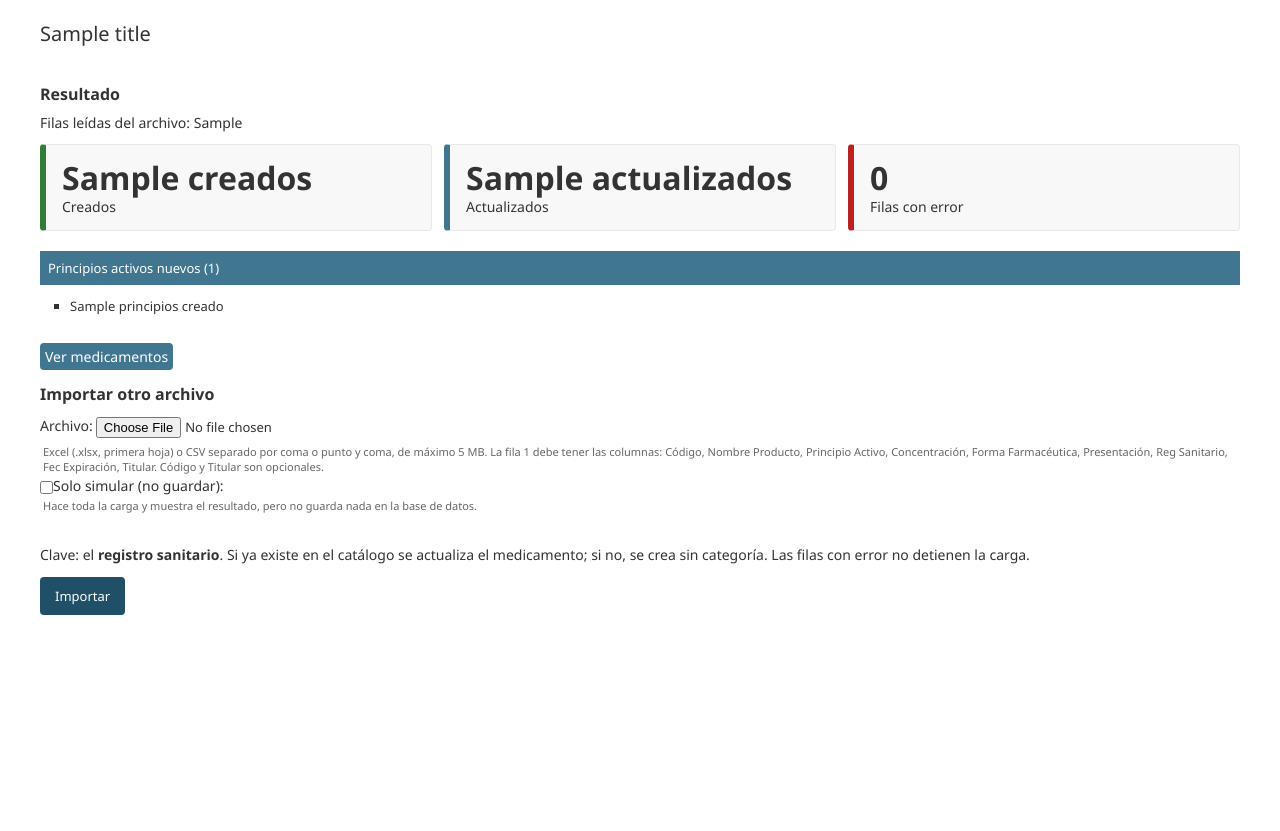
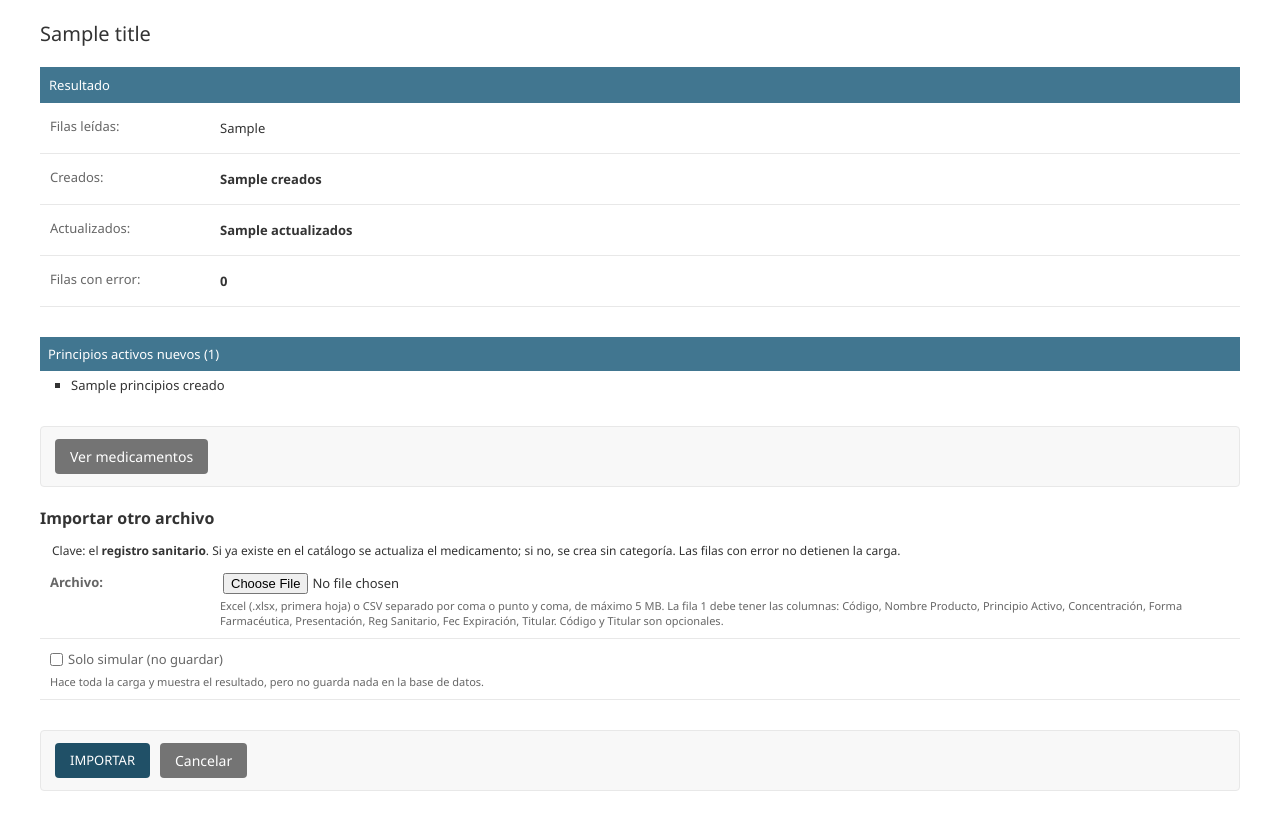
Before and after one commit to willardguillermo/boticompara, a Django app: template backend-admin/catalogo/templates/admin/catalogo/medicamento/importar_digemid.html in a window 1280 px wide. Shown: the part 92-923 px from the top of the page. Before the commit the page ends 707 px from the top, so only its background shows below. Run offline with Django 5.2, Linux system fonts and the light colour scheme; tables that the repository leaves empty hold one stand-in row (values such as "Sample post"); the template is opened without the code that fills it: values that come from a table or form of the project are taken from there, most other values are stand-ins (such as "Sample title", 1, 10 or a date in 2020); parts of the project's set-up code (start-up, migrations or seed data) failed here and were passed over.

Commit message:
style(admin): ordena el formulario de carga de DIGEMID con el estilo nativo (H46)

```diff
--- a/backend-admin/catalogo/templates/admin/catalogo/medicamento/importar_digemid.html
+++ b/backend-admin/catalogo/templates/admin/catalogo/medicamento/importar_digemid.html
@@ -1,20 +1,13 @@
 {% extends "admin/base_site.html" %}
-{% load i18n admin_urls %}
+{% load i18n static admin_urls %}
+{% comment %}
+H46: carga masiva del catálogo DIGEMID.
+Solo usa el marcado y las clases nativas del admin (forms.css): se ve igual en modo claro y oscuro.
+{% endcomment %}
 
-{% block extrastyle %}
-  {{ block.super }}
-  <style>
-    .digemid-tarjetas { display: flex; flex-wrap: wrap; gap: 12px; margin: 0 0 20px; }
-    .digemid-tarjeta { flex: 1 1 160px; padding: 14px 16px; border: 1px solid var(--hairline-color);
-                       border-left-width: 6px; border-radius: 4px; background: var(--darkened-bg); }
-    .digemid-tarjeta .numero { display: block; font-size: 2rem; font-weight: bold; line-height: 1.2; }
-    .digemid-tarjeta.creados { border-left-color: #2e7d32; }
-    .digemid-tarjeta.actualizados { border-left-color: #417690; }
-    .digemid-tarjeta.errores { border-left-color: #ba2121; }
-    .digemid-simulacion { padding: 10px 14px; margin: 0 0 16px; border-radius: 4px;
-                          background: var(--message-warning-bg); font-weight: bold; }
-  </style>
-{% endblock %}
+{% block extrastyle %}{{ block.super }}<link rel="stylesheet" href="{% static "admin/css/forms.css" %}">{% endblock %}
+
+{% block bodyclass %}{{ block.super }} app-{{ opts.app_label }} model-{{ opts.model_name }} change-form{% endblock %}
 
 {% block breadcrumbs %}
 <div class="breadcrumbs">
@@ -28,21 +21,30 @@
 {% block content %}
 <div id="content-main">
   {% if resultado %}
-    <h2>Resultado</h2>
     {% if resultado.simulacion %}
-      <p class="digemid-simulacion">SIMULACIÓN: no se guardó nada. Desmarca «Solo simular» para guardar.</p>
+      <ul class="messagelist"><li class="warning">SIMULACIÓN: no se guardó nada. Desmarca «Solo simular» para guardar.</li></ul>
     {% endif %}
-    <p>Filas leídas del archivo: {{ resultado.filas_leidas }}</p>
-    <div class="digemid-tarjetas">
-      <div class="digemid-tarjeta creados"><span class="numero">{{ resultado.creados }}</span>Creados</div>
-      <div class="digemid-tarjeta actualizados"><span class="numero">{{ resultado.actualizados }}</span>Actualizados</div>
-      <div class="digemid-tarjeta errores"><span class="numero">{{ resultado.errores|length }}</span>Filas con error</div>
+
+    <fieldset class="module aligned">
+      <h2 class="fieldset-heading">Resultado</h2>
+      <div class="form-row">
+        <div><div class="flex-container"><label>Filas leídas:</label><div class="readonly">{{ resultado.filas_leidas }}</div></div></div>
       </div>
+      <div class="form-row">
+        <div><div class="flex-container"><label>Creados:</label><div class="readonly"><strong>{{ resultado.creados }}</strong></div></div></div>
+      </div>
+      <div class="form-row">
+        <div><div class="flex-container"><label>Actualizados:</label><div class="readonly"><strong>{{ resultado.actualizados }}</strong></div></div></div>
+      </div>
+      <div class="form-row{% if resultado.errores %} errors{% endif %}">
+        <div><div class="flex-container"><label>Filas con error:</label><div class="readonly"><strong>{{ resultado.errores|length }}</strong></div></div></div>
+      </div>
+    </fieldset>
 
     {% if resultado.principios_creados %}
       <div class="module">
         <h2>Principios activos nuevos ({{ resultado.principios_creados|length }})</h2>
-        <ul style="margin: 10px 0 10px 20px;">
+        <ul>
           {% for nombre in resultado.principios_creados %}<li>{{ nombre }}</li>{% endfor %}
         </ul>
       </div>
@@ -50,7 +52,7 @@
 
     {% if resultado.errores %}
       <div class="module">
-        <table style="width: 100%;">
+        <table>
           <caption>Filas con error (no se importaron)</caption>
           <thead>
             <tr><th scope="col">Fila</th><th scope="col">Reg Sanitario</th><th scope="col">Motivo</th></tr>
@@ -64,34 +66,51 @@
       </div>
     {% endif %}
 
-    <p><a class="button" href="{% url opts|admin_urlname:'changelist' %}">Ver medicamentos</a></p>
+    <div class="submit-row">
+      <a href="{% url opts|admin_urlname:'changelist' %}" class="closelink">Ver medicamentos</a>
+    </div>
     <h2>Importar otro archivo</h2>
   {% endif %}
 
   <form method="post" enctype="multipart/form-data" novalidate>
     {% csrf_token %}
-    {% if form.non_field_errors %}{{ form.non_field_errors }}{% endif %}
+    <div>
+      {% if form.errors %}
+        <p class="errornote">{% if form.errors|length == 1 %}Corrige el error de abajo.{% else %}Corrige los errores de abajo.{% endif %}</p>
+        {{ form.non_field_errors }}
+      {% endif %}
       <fieldset class="module aligned">
+        <div class="description">
+          Clave: el <strong>registro sanitario</strong>. Si ya existe en el catálogo se actualiza el medicamento;
+          si no, se crea sin categoría. Las filas con error no detienen la carga.
+        </div>
         {% for campo in form %}
-        <div class="form-row{% if campo.errors %} errors{% endif %}">
+          {% with es_checkbox=campo.field.widget.input_type %}
+          <div class="form-row{% if campo.errors %} errors{% endif %} field-{{ campo.name }}">
             {{ campo.errors }}
-          <div class="flex-container{% if campo.field.widget.input_type == 'checkbox' %} checkbox-row{% endif %}">
-            {% if campo.field.widget.input_type == 'checkbox' %}
-              {{ campo }}{{ campo.label_tag }}
+            <div>
+              {% if es_checkbox == 'checkbox' %}
+                <div class="flex-container checkbox-row">
+                  {{ campo }}<label for="{{ campo.id_for_label }}" class="vCheckboxLabel">{{ campo.label }}</label>
+                </div>
               {% else %}
-              {{ campo.label_tag }}{{ campo }}
+                <div class="flex-container">
+                  <label for="{{ campo.id_for_label }}"{% if campo.field.required %} class="required"{% endif %}>{{ campo.label }}:</label>
+                  {{ campo }}
+                </div>
+              {% endif %}
+              {% if campo.help_text %}
+                <div class="help" id="{{ campo.auto_id }}_helptext"><div>{{ campo.help_text }}</div></div>
               {% endif %}
             </div>
-          {% if campo.help_text %}<div class="help">{{ campo.help_text }}</div>{% endif %}
           </div>
+          {% endwith %}
         {% endfor %}
       </fieldset>
-    <p>
-      Clave: el <strong>registro sanitario</strong>. Si ya existe en el catálogo se actualiza el medicamento;
-      si no, se crea sin categoría. Las filas con error no detienen la carga.
-    </p>
       <div class="submit-row">
         <input type="submit" class="default" value="Importar">
+        <a href="{% url opts|admin_urlname:'changelist' %}" class="closelink">Cancelar</a>
+      </div>
     </div>
   </form>
 </div>
```
Lines whose indentation alone changed are shown as unchanged.
